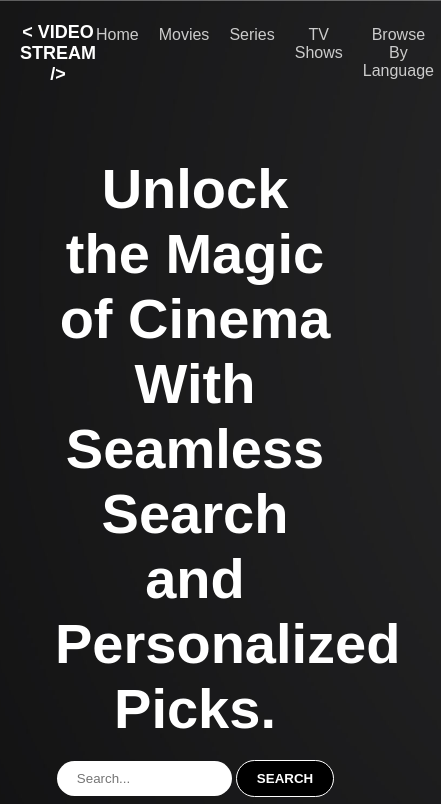
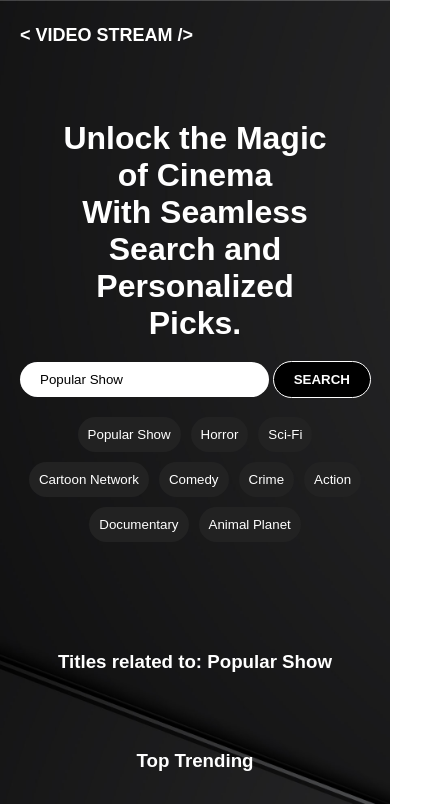
Before and after one commit to rahulkbharti/m3u8-video-streaming, a plain HTML site: page frontend/index.html in a window 390 px wide. Both pictures are taken after a click on the button "Popular Show". Shown: the top 804 px of the page, 441 px wide, since content can reach past the window. Drawn offline with Linux system fonts and the light colour scheme; no server answers.

Commit message:
Adjusted Mobile View

```diff
--- a/backend/generate-res.mjs
+++ b/backend/generate-res.mjs
@@ -167,7 +167,7 @@ const processVideo = async (filePath, onProgress) => {
         const applicableResolutions = [
             // { name: '1080p', width: 1920, height: 1080 },
             // { name: '720p', width: 1280, height: 720 },
-            { name: '480p', width: 854, height: 480 },
+            // { name: '480p', width: 854, height: 480 },
             { name: '360p', width: 640, height: 360 },
         ].filter(res => res.width <= width && res.height <= height);
 
--- a/frontend/index.html
+++ b/frontend/index.html
@@ -113,16 +113,20 @@
       flex-wrap: wrap;
       gap: 15px;
     }
-    .movie{
+
+    .movie {
       width: 220px;
     }
-    .movie h4{
+
+    .movie h4 {
       color: #fff;
     }
+
     .movie a {
       text-decoration: none;
       color: #fff;
     }
+
     .movie img {
       width: 220px;
       height: 150px;
@@ -142,8 +146,71 @@
       gap: 15px;
       padding: 0;
     }
-    #title-value{
+
+    #title-value {
       display: none;
+    }
+
+    @media screen and (max-width: 500px) {
+      header {
+        height: 50px;
+      }
+
+      .hero h2 {
+        font-size: 2em;
+      }
+
+      .search-bar input {
+        width: 80%;
+      }
+
+      .categories button {
+        padding: 10px 10px;
+      }
+
+      .movie {
+        width: 100%;
+      }
+
+      .movie img {
+        width: 100%;
+      }
+
+      nav {
+        display: none;
+      }
+
+      footer ul {
+        overflow-x: scroll;
+        max-width: 100%;
+        padding: 0;
+      }
+      .movie img {
+        height: auto;
+       }
+    }
+
+    /* WebKit Scrollbar (Chrome, Edge, Safari) */
+    ::-webkit-scrollbar {
+      height: 8px;
+      /* Horizontal scrollbar thickness */
+    }
+
+    ::-webkit-scrollbar-track {
+      background: #f1f1f1;
+      /* Track color */
+      border-radius: 10px;
+    }
+
+    ::-webkit-scrollbar-thumb {
+      background: #888;
+      /* Thumb color */
+      border-radius: 10px;
+    }
+
+    ::-webkit-scrollbar-thumb:hover {
+      background: #555;
+      /* Thumb color on hover */
     }
   </style>
 </head>
@@ -174,18 +241,18 @@
         <button type="button" onclick="searchVideo(searchBox.value)">SEARCH</button>
       </div>
       <div class="categories">
-        <button>Popular Show</button>
-        <button>Horror</button>
-        <button>Sci-Fi</button>
-        <button>Cartoon Network</button>
-        <button>Comedy</button>
-        <button>Crime</button>
-        <button>Action</button>
-        <button>Documentary</button>
-        <button>Animal Planet</button>
+        <button onclick="filterCategory(this.innerText)">Popular Show</button>
+        <button onclick="filterCategory(this.innerText)">Horror</button>
+        <button onclick="filterCategory(this.innerText)">Sci-Fi</button>
+        <button onclick="filterCategory(this.innerText)">Cartoon Network</button>
+        <button onclick="filterCategory(this.innerText)">Comedy</button>
+        <button onclick="filterCategory(this.innerText)">Crime</button>
+        <button onclick="filterCategory(this.innerText)">Action</button>
+        <button onclick="filterCategory(this.innerText)">Documentary</button>
+        <button onclick="filterCategory(this.innerText)">Animal Planet</button>
       </div>
     </div>
-    <section class="movies" >
+    <section class="movies">
       <h3 id="title-value"></h3>
       <div class="movie-list" id="search-list">
         <!-- <div class="movie">
@@ -267,7 +334,9 @@
     </section>
   </main>
   <footer>
-    <p>&copy;< Video Stream />. All rights reserved</p>
+    <p>&copy;
+      < Video Stream />. All rights reserved
+    </p>
     <ul>
       <li>Privacy</li>
       <li>Terms</li>
@@ -280,19 +349,22 @@
     </ul>
   </footer>
   <script>
+
+
     const baseURL = "https://m3u8-backend-server.onrender.com";
     const searchBox = document.querySelector(".search-bar input");
-    const searchVideo = (title)=>{
+
+    const searchVideo = (title) => {
       const searchList = document.getElementById("search-list");
       const titleE = document.getElementById("title-value");
       titleE.style.display = "block";
-      titleE.textContent = "Titles related to: "+title;
+      titleE.textContent = "Titles related to: " + title;
 
       fetch(`${baseURL}/find/${title}`)
         .then(response => response.json())
         .then(data => {
           console.log(data)
-        if(data.length === 0){
+          if (data.length === 0) {
             searchList.innerHTML = "<p>No videos found.</p>";
             return;
           }
@@ -313,6 +385,16 @@
           titleE.style.display = "block";
         });
     }
+
+
+    const filterCategory = (category) => {
+      const titleE = document.getElementById("title-value");
+      titleE.style.display = "block";
+      titleE.textContent = "Category: " + category;
+      searchBox.value = category;
+      searchVideo(category);
+    }
+
     window.onload = async () => {
       const videoListContainer = document.getElementById("video-list");
       try {
```
Also changed, not shown: frontend/player.html (+99 -15 lines). Lines whose indentation alone changed are shown as unchanged.
